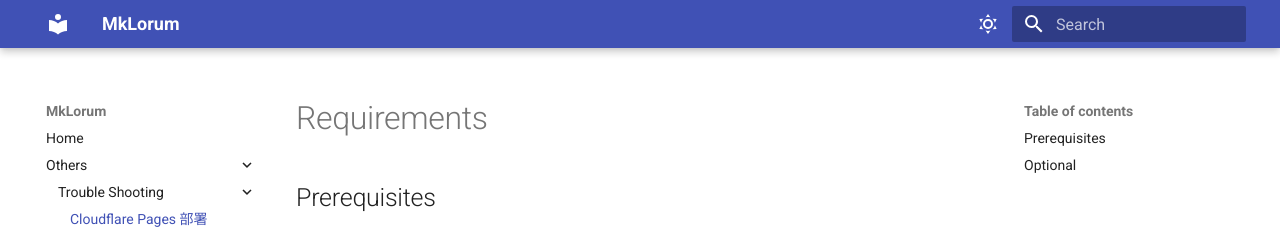
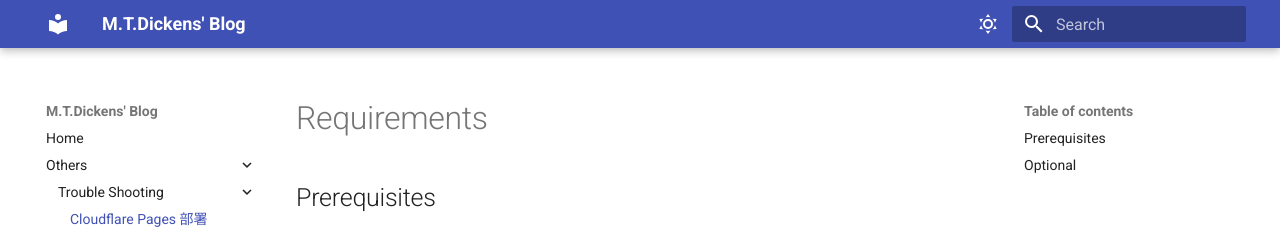
Before and after one commit to MTDickens/blog, an MkDocs documentation site: the page built from docs/Trouble Shooting/Cloudflare Pages deployment.md, in a window 1280 px wide. Shown: the top 229 px of the page. Built offline with MkDocs 1.6.1 and Material for MkDocs 9.7.7, drawn with Linux system fonts in a browser that asks for light colours.

Commit message:
change blog name and some features

```diff
--- a/mkdocs.yml
+++ b/mkdocs.yml
@@ -1,5 +1,5 @@
-site_name: MkLorum
-site_url: "http://blog.mtds.eu.org:80/"
+site_name: M.T.Dickens' Blog
+site_url: "https://blog.mtds.eu.org"
 site_author: "mtdickens"
 site_description: "mtdicken's blog"
 
```
